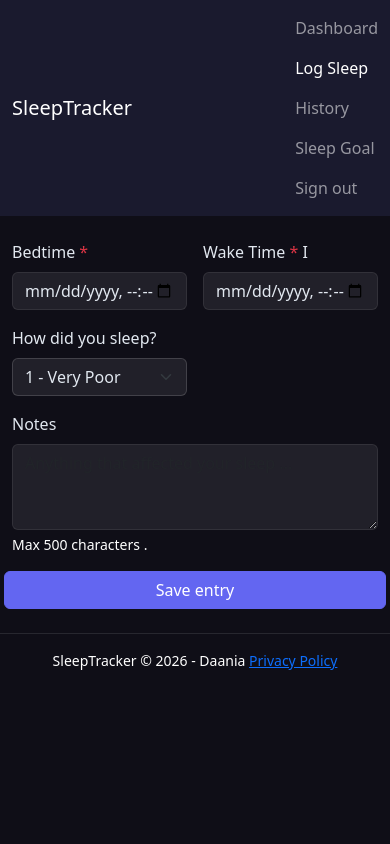
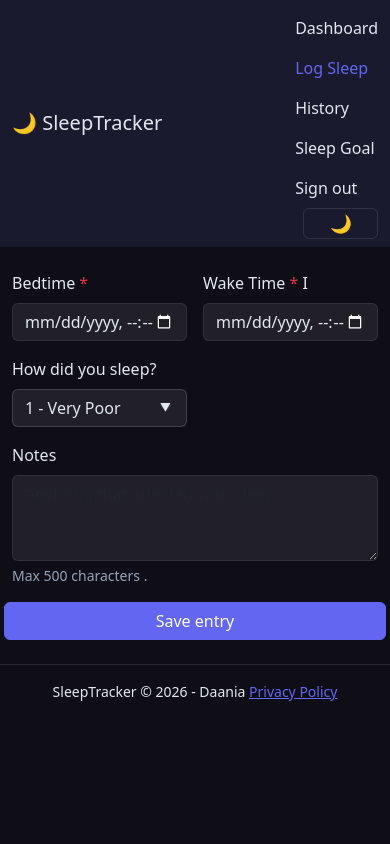
Before and after one commit to AlexandriaParkCS/2026-Y12-SE-DaaniaMHuzaimi-pwa-flask-application, a Flask app: page /log in a window 390 px wide. Run offline with Flask 3, Linux system fonts and the light colour scheme; the visitor is signed in with stand-in values (Sample User, id 1); some libraries are stand-ins or nearby versions.

Commit message:
Added themes: Dark, Light, Purple

```diff
--- a/src/static/css/style.css
+++ b/src/static/css/style.css
@@ -1,41 +1,174 @@
+/* -- Dark theme (default) -- */
+:root,
+[data-theme="dark"] {
+    --st-bg: #0f0e17;
+    --st-navbar-bg: #1a1a2e;
+    --st-card-bg: #16213e;
+    --st-card-border: rgba(255, 255, 255, 0.1);
+    --st-text:  #e2e8f0;
+    --st-muted:  #94a3b8;
+    --st-input-bg: rgba(255, 255, 255, 0.08);
+    --st-input-border: rgba(255, 255, 255, 0.15);
+    --st-input-focus-bg: rgba(255, 255, 255, 0.1);
+    --st-input-focus-border:  #6366f1;
+    --st-input-focus-shadow: rgba(99, 102, 241, 0.2);
+    --st-accent: #6366f1;
+    --st-accent-hover: #4f46e5;
+    --st-footer-border: rgba(255, 255, 255, 0.1);
+    --st-table-border: rgba(255, 255, 255, 0.08);
+    --st-table-hover: rgba(255, 255, 255, 0.04);
+    --st-danger-border: rgba(239, 68, 68, 0.3);
+    --st-theme-color: #1a1040;
+}
+
+/* -- Light theme -- */
+[data-theme="light"] {
+    --st-bg: #f1f5f9;
+    --st-navbar-bg: #ffffff;
+    --st-card-bg: #ffffff;
+    --st-card-border: rgba(0, 0, 0, 0.1);
+    --st-text:  #1e293b;
+    --st-muted:  #64748b;
+    --st-input-bg: #ffffff;
+    --st-input-border: rgba(0, 0, 0, 0.2);
+    --st-input-focus-bg: #ffffff;
+    --st-input-focus-border:  #6366f1;
+    --st-input-focus-shadow: rgba(99, 102, 241, 0.25);
+    --st-accent: #6366f1;
+    --st-accent-hover: #4f46e5;
+    --st-footer-border: rgba(0, 0, 0, 0.1);
+    --st-table-border: rgba(0, 0, 0, 0.08);
+    --st-table-hover: rgba(0, 0, 0, 0.03);
+    --st-danger-border: rgba(239, 68, 68, 0.3);
+    --st-theme-color: #6366f1;
+}
+
+/* -- Purple + Pink theme -- */
+[data-theme="purple"] {
+    --st-bg: #1a0a2e;
+    --st-navbar-bg: #2d1040;
+    --st-card-bg: #2a1548;
+    --st-card-border: rgba(236, 72, 153, 0.2);
+    --st-text:  #f0e6ff;
+    --st-muted:  #c4bffd;
+    --st-input-bg: rgba(236, 72, 153, 0.08);
+    --st-input-border: rgba(236, 72, 153, 0.2);
+    --st-input-focus-bg: rgba(236, 72, 153, 0.12);
+    --st-input-focus-border:  #ec4899;
+    --st-input-focus-shadow: rgba(236, 72, 153, 0.3);
+    --st-accent: #ec4899;
+    --st-accent-hover: #db2777;
+    --st-footer-border: rgba(236, 72, 153, 0.15);
+    --st-table-border: rgba(236, 72, 153, 0.1);
+    --st-table-hover: rgba(236, 72, 153, 0.06);
+    --st-danger-border: rgba(239, 68, 68, 0.3);
+    --st-theme-color: #2d1040;
+}
+
+
 body {
-    background-color:#0f0e17;
-    color: #e2e8f0;
+    background-color: var(--st-bg);
+    color: var(--st-text);
     min-height: 100vh;
 }
+
 .navbar {
-    background-color: #1a1a2e !important;
+    background-color: var(--st-navbar-bg) !important;
 }
+
 .card {
-  background-color: #16213e !important;
-  border: 1px solid rgba(255, 255, 255, 0.1) !important;
-  color: #e2e8f0;
+  background-color: var(--st-card-bg) !important;
+  border: 1px solid var(--st-card-border) !important;
+  color: var(--st-text);
 }
+
 .form-control,
 .form-select {
-   background-color: rgba(255, 255, 255, 0.08);
-   border: 1px solid  rgba(255, 255, 255, 0.15);
-   color: #e2e8f0
+   background-color: var(--st-input-bg);
+   border: 1px solid var(--st-input-border);
+   color: var(--st-text);
 }
+
+/* Custom dropdown arrow using a simple unicode triangle */
+.select-wrapper {
+    position:relative;
+}
+
+.select-wrapper::after {
+    content: "▼";
+    position: absolute;
+    right: 1rem;
+    top: 50%;
+    transform: translateY(-50%);
+    color: var(--st-text);
+    pointer-events: none;
+    font-size: 0.7rem;
+}
+
+.form-select {
+    appearance: none;
+    -webkit-appearance: none;
+    -moz-appearance: none;
+    padding-right: 2.5rem;
+}
+
+.form-select option {
+    background-color: var(--st-card-bg);
+    color: var(--st-text);
+}
+
 .form-control:focus {
-    background-color: rgba(255, 255, 255, 0.1);
-    color: #e2e8f0;
-    border-color: #6366f1;
-    box-shadow: 0 0 0 3px rgba(99, 102, 241, 0.2);
+    background-color: var(--st-input-focus-bg);
+    color: var(--st-text);
+    border-color: var(--st-input-focus-border);
+    box-shadow: 0 0 0 3px var(--st-input-focus-shadow);
 }
+
+/*Make calender icon light in dark/purple themes */
+[data-theme="dark"] .form-control,
+[data-theme="dark"] .form-select,
+[data-theme="purple"] .form-control,
+[data-theme="purple"] .form-select {
+    color-scheme: dark;
+}
+
+[data-theme="light"] .form-control,
+[data-theme="light"] .form-select {
+    color-scheme: light;
+}
+
 .btn-primary {
-    background-color: #6366f1;
-    border-color: #6366f1;
+    background-color: var(--st-accent);
+    border-color: var(--st-accent);
 }
+
+.btn-primary:hover {
+    background-color: var(--st-accent-hover);
+    border-color: var(--st-accent-hover);
+}
+
+.btn-outline-primary {
+    color: var(--st-accent);
+    border-color: var(--st-accent);
+}
+
+.btn-outline-primary:hover {
+    background-color: var(--st-accent);
+    border-color: var(--st-accent);
+}
+
 footer {
-    border-top: 1px solid rgba(255, 255, 255, 0.1);
+    border-top: 1px solid var(--st-footer-border);
 }
 
 .table {
     --bs-table-bg: transparent;
-    --bs-table-color: #e2e8fe;
-    --bs-table-border-color: Orgba(255,255,255,0.08);
-    --bs-table-hover-bg: Orgba(255,255,255,0.04);
+    --bs-table-color: var(--st-text);
+    --bs-table-striped-color: var(--st-text);
+    --bs-table-hover-color: var(--st-text);
+    --bs-table-border-color: var(--st-table-border);
+    --bs-table-hover-bg: var(--st-table-hover);
+
 }
 .table thead th {
 font-size: 0.75rem;
@@ -46,17 +179,17 @@ font-weight: 600;
 }
 
 .danger-zone {
-border: 1px solid rgba(239, 68, 68, 0.3) !important;
+border: 1px solid var(--st-danger-border) !important;
 }
 
-.page-1ink {
-background-color: var(--st-card);
-border-color: var(--st-border);
+.page-link {
+background-color: var(--st-card-bg);
+border-color: var(--st-card-border);
 color: var(--st-muted);
 }
 
 .page-link:hover {
-background-color: rgba(255, 255, 255, 0.06);
+background-color: var(--st-input-focus-bg);
 color: var(--st-text);
 }
 
@@ -66,8 +199,66 @@ border-color: var(--st-accent);
 color: #ffffff;
 }
 
+a {
+    color: var(--st-accent);
+}
+
+a:hover {
+    color: var(--st-accent-hover);
+}
+
+/* -- Navbar links (no navbar-dark class anymore) -- */
+.navbar .nav-link {
+    color: var(--st-text);
+}
+
+.navbar .nav-link:hover {
+    color: var(--st-accent);
+}
+
+.navbar .nav-link.active {
+color: var(--st-accent);
+}
+
+.navbar-brand {
+color: var(--st-text);
+}
+
+.navbar-brand:hover {
+color: var(--st-accent);
+}
+
+/* --Form hint text -- */
+.form-text {
+color: var(--st-muted);
+}
+
+/* -- Alert close button: dark X on dark background is invisible -- */
+[data-theme="dark"] .btn-close,
+[data-theme="purple"] .btn-close {
+    filter: invert(1) grayscale(100%) brightness(200%);
+}
+
+/*-- Theme toggle button -- */
+.theme-toggle {
+    background: none;
+    border: 1px solid var(--st-card-border);
+    color: var(--st-text);
+    padding: 0.35rem 0.6rem;
+    border-radius: 0.375rem;
+    cursor: pointer;
+    font-size: 1.1rem;
+    line-height: 1;
+    transition: background-color 0.2s;
+}
+
+.theme-toggle:hover {
+background-color: var(--st-input-bg);
+}
+
+/*-- Responsive --*/
 @media (max-width: 576px) {
-h1.h3 {font-size: 1.3rem; }
+.h1.h3 {font-size: 1.3rem; }
 .card-body { padding: 0.75rem; }
 .table-responsive { overflow-x: auto;}
 .stat-card .stat-value { font-size: 1.5rem; }
--- a/src/static/js/app.js
+++ b/src/static/js/app.js
@@ -9,11 +9,12 @@ if ("serviceWorker" in navigator) {
 
 // This script toggles the active class and aria-current attribute on the nav links
 document.addEventListener("DOMContentLoaded", function () {
-  const navLinks = document.querySelectorAll(".nav-link");
-  const currentUrl = window.location.pathname;
+  var navLinks = document.querySelectorAll(".nav-link");
+  var currentUrl = window.location.pathname;
 
-  navLinks.forEach((link) => {
-    const linkUrl = link.getAttribute("href");
+  for (var i = 0; i < navLinks.length; i++) {
+    var link = navLinks[i];
+    var linkUrl = link.getAttribute("href");
     if (linkUrl === currentUrl) {
       link.classList.add("active");
       link.setAttribute("aria-current", "page");
@@ -21,5 +22,71 @@ document.addEventListener("DOMContentLoaded", function () {
       link.classList.remove("active");
       link.removeAttribute("aria-current");
     }
+  }
+
+  // -- Theme toggle (dark / light / purple) --
+  var htmlTag = document.documentElement;
+  var toggleButton = document.getElementById("themeToggle");
+  var metaTheme = document.querySelector('meta[name="theme-color"]');
+
+  // Stop here if the button was not found
+  if (toggleButton === null) {
+    return;
+  }
+
+  // Load the saved theme, or start with dark
+  var currentTheme = localStorage.getItem("theme");
+  if (currentTheme === null) {
+    currentTheme = "dark";
+  }
+
+  // Apply the loaded theme to the page
+  applyTheme(currentTheme);
+
+  // When the user clicks the theme button
+  toggleButton.addEventListener("click", function () {
+    // Cycle: dark -> light -> purple -> dark
+    if (currentTheme === "dark") {
+      currentTheme = "light";
+    } else if (currentTheme === "light") {
+      currentTheme = "purple";
+    } else {
+      currentTheme = "dark";
+    }
+
+    // Save choice and update the pagel
+    localStorage.setItem("theme", currentTheme);
+    applyTheme(currentTheme);
   });
+
+  // This function switches all theme-related things at once
+  function applyTheme(theme) {
+
+    // 1. Update the data-theme attribute on <html>
+    htmlTag.setAttribute("data-theme", theme);
+
+    // 2. Change the button icon and tooltip text
+    if (theme === "dark") {
+      toggleButton.innerHTML = "🌙";
+      toggleButton.title = "Theme: Dark";
+    } else if (theme === "light") {
+      toggleButton.innerHTML ="☀️";
+      toggleButton.title = "Theme: Light";
+    } else if (theme === "purple") {
+      toggleButton.innerHTML = "💜";
+      toggleButton.title = "Theme: Purple";
+
+    }
+
+    // 3. Update the browser address bar colour
+    if (metaTheme !== null) {
+      if (theme === "dark") {
+        metaTheme.setAttribute("content", "#1a1040");
+      } else if (theme === "light") {
+        metaTheme.setAttribute("content", "#6366f1");
+      } else if (theme === "purple") {
+        metaTheme.setAttribute("content", "#2d1040");
+      }
+    }
+  }
 });
--- a/src/templates/base.html
+++ b/src/templates/base.html
@@ -1,5 +1,5 @@
 <!doctype html>
-<html lang="en">
+<html lang="en" data-theme="dark">
     <head>
         <meta charset="UTF-8" />
         <meta name="viewport" content="width=device-width, initial-scale=1.0" />
@@ -24,18 +24,24 @@
 
     {% if session.get('user_id') %}
     <nav
-        class="navbar navbar-expand-lg navbar-dark bg-dark"
+        class="navbar navbar-expand-lg"
         aria-label="Main navigation"
     >
         <div class="container">
-            <a class="navbar-brand" href="/"> SleepTracker</a>
+            <a class="navbar-brand" href="/">🌙 SleepTracker</a>
             <div class="navbar-nav ms-auto">
                 <a class="nav-link" href="/dashboard">Dashboard</a>
                 <a class="nav-link" href="/log">Log Sleep</a>
                 <a class="nav-link" href="/history">History</a>
                 <a class="nav-link" href="/goal">Sleep Goal</a>
                 <a class="nav-link" href="/logout">Sign out</a>
-         </div>
+                <button
+                    class="theme-toggle ms-2"
+                    id="themeToggle"
+                    title="SwitchToggle"
+                    aria-label="Switch colour theme"
+                >&#9788;</button>
+            </div>
         </div>
     </nav>
     {% endif %}
@@ -59,7 +65,7 @@
         {% block content %}{% endblock %}
     </main>
 
-    <footer class="text-center py-3 text-white small"> <!--bottom page-->
+    <footer class="text-center py-3  small"> <!--bottom page-->
         SleepTracker © 2026 - Daania
         <a href="/privacy">Privacy Policy</a>
     </footer>
--- a/src/templates/dashboard.html
+++ b/src/templates/dashboard.html
@@ -5,7 +5,7 @@
 <h1 class="h3 mb-4">Dashboard</h1>
 
 {% if entries %}
-<table class="table table-hover align-middle mb-0 table-dark table-striped">
+<table class="table table-hover align-middle mb-0 table-striped">
   <thead>
     <tr>
       <th scope="col">Date</th>
@@ -39,11 +39,11 @@
 <br>
 {% if tip %}
 <div class="card p-3 mb-4">
-  <p class="fw-bold text-white">
+  <p class="fw-bold">
     Daily wellness tip</p>
   <p class="fst-italic mb-1">
     "{{ tip.quote }}"</p>
-  <small class="small text-white">
+  <small class="small">
     - {{ tip.author }}</small>
 </div>
 {% endif %}
--- a/src/templates/log_sleep.html
+++ b/src/templates/log_sleep.html
@@ -40,7 +40,9 @@ I   {{ form.wake_time(class="form-control", id="wake_time") }}
             How did you sleep?
         </label>
 
-        {{ form.quality(class="form-select", id="quality") }}
+        <div class="select-wrapper">
+            {{ form.quality(class="form-select", id="quality") }}
+        </div>
     </div>
 
     <div class="col-12">
@@ -49,7 +51,7 @@ I   {{ form.wake_time(class="form-control", id="wake_time") }}
     {{ form.notes(class="form-control", id="notes", rows="3",
         placeholder="Anything that affected your sleep ... ") }}
 
-        <div class="form-text text-white">Max 500 characters .</div>
+        <div class="form-text">Max 500 characters .</div>
     </div>
 
     <button type="submit" class="btn btn-primary w-100 mt-3">
```
Also changed, not shown: src/templates/privacy.html (+5 -5 lines), src/instance/sleep.db.
